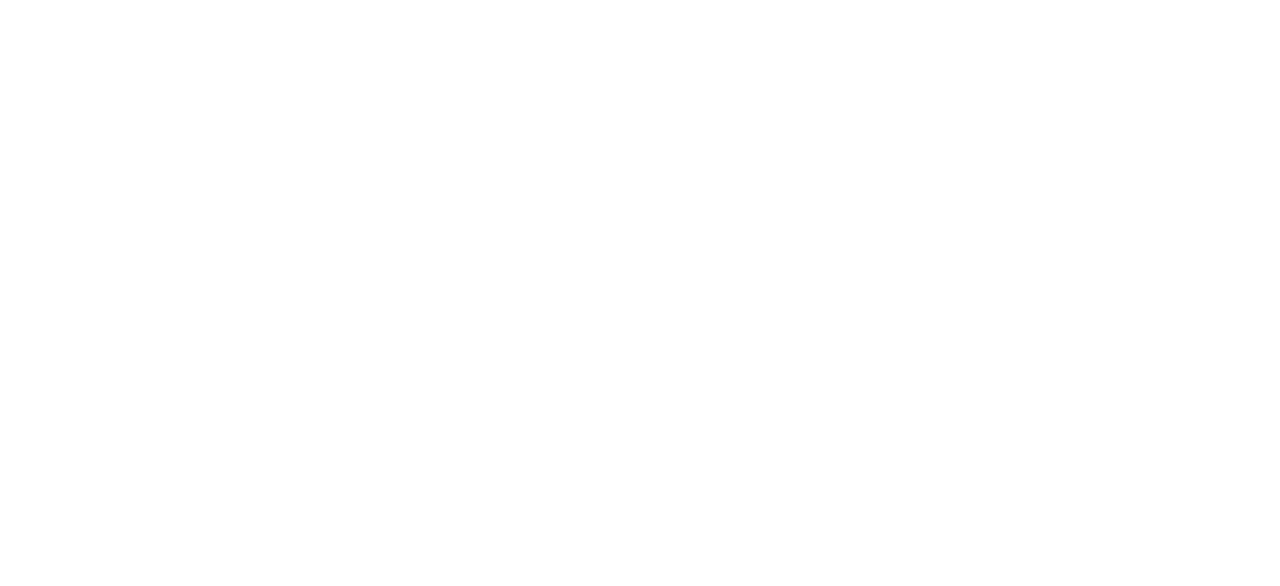
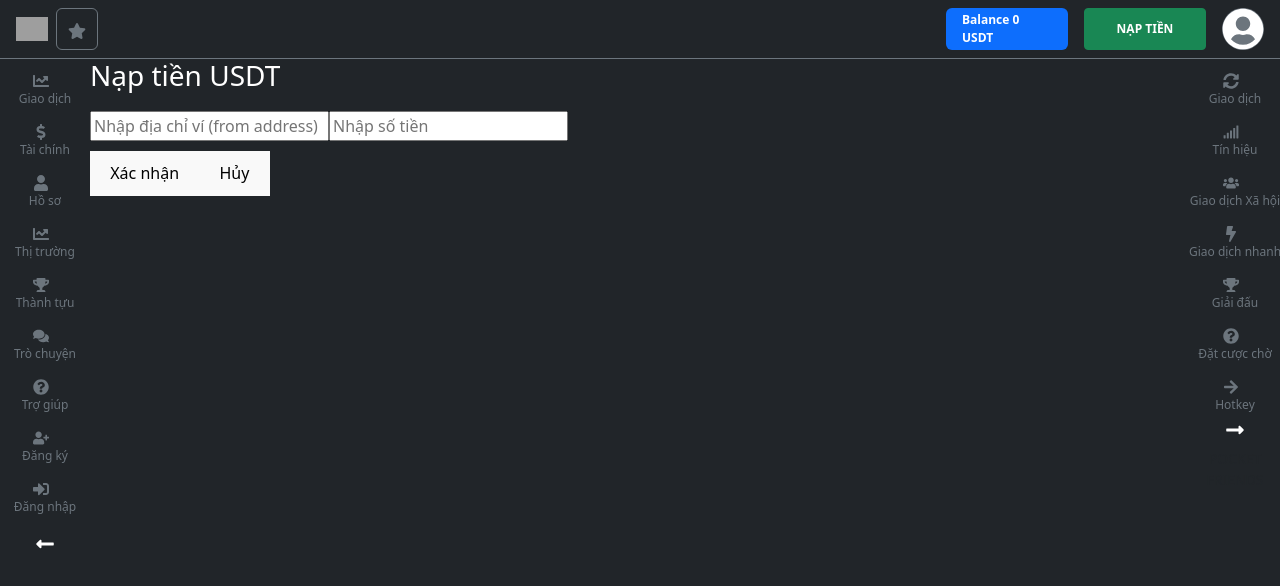
Before and after one commit to quangnvph26060/iq, a React (Vite) app in the folder iq/: page /deposit in a window 1280 px wide. Before the commit this address had no page. Shown: the top 586 px of the page. Built offline with nearby package versions, Linux system fonts and the light colour scheme; sample sign-in values are in the browser's storage; grey boxes are pictures that could not be loaded.

Commit message:
update code

```diff
--- a/iq/src/App.jsx
+++ b/iq/src/App.jsx
@@ -2,12 +2,15 @@
 import React from 'react';
 import { BrowserRouter } from 'react-router-dom';
 import AppRoutes from './routes';
+import { AuthProvider } from './contexts/AuthContext';
 import 'bootstrap/dist/css/bootstrap.min.css';
 
 function App() {
   return (
     <BrowserRouter>
-      <AppRoutes />
+      <AuthProvider>
+        <AppRoutes />
+      </AuthProvider>
     </BrowserRouter>
   );
 }
--- a/iq/src/contexts/AuthContext.jsx
+++ b/iq/src/contexts/AuthContext.jsx
@@ -1,13 +1,11 @@
-import React, { createContext, useContext, useState, useEffect } from 'react';
+import { createContext, useContext, useState, useEffect } from 'react';
 
-// 1. Tạo context
 const AuthContext = createContext();
 
-// 2. Provider để bọc App
 export const AuthProvider = ({ children }) => {
+  const [token, setToken] = useState(null);
   const [user, setUser] = useState(null);
-  const [token, setToken] = useState(null);
-
+  const [isAuthReady, setIsAuthReady] = useState(false);
 
   useEffect(() => {
     const savedToken = localStorage.getItem('accessToken');
@@ -21,29 +19,29 @@
         console.error('Invalid user JSON:', e);
       }
     }
+
+    setIsAuthReady(true);
   }, []);
 
-  // const login = (userData, token) => {
-  //   setUser(userData);
-  //   localStorage.setItem('accessToken', token);
-  //   localStorage.setItem('user', JSON.stringify(token));
-  // };
-  const login = (token) => {
+  const login = (token, user) => {
     localStorage.setItem('accessToken', token);
+    localStorage.setItem('user', JSON.stringify(user));
     setToken(token);
+    setUser(user);
   };
+
   const logout = () => {
-    setUser(null);
     localStorage.removeItem('accessToken');
     localStorage.removeItem('user');
+    setToken(null);
+    setUser(null);
   };
 
   return (
-    <AuthContext.Provider value={{ user, token, login, logout }}>
+    <AuthContext.Provider value={{ token, user, login, logout, isAuthReady }}>
       {children}
     </AuthContext.Provider>
   );
 };
 
-// 3. Hook tiện để dùng trong component
 export const useAuth = () => useContext(AuthContext);
--- /dev/null
+++ b/iq/src/features/auth/components/DepositPopup.jsx
@@ -0,0 +1,81 @@
+
+import React, { useState } from 'react';
+
+import { QRCodeCanvas } from 'qrcode.react';
+
+// import './Popup.css';
+
+
+
+const DepositPopup = ({ onClose, onDeposit }) => {
+    const [amount, setAmount] = useState('');
+    const [address, setAddress] = useState('');
+
+    const [showQR, setShowQR] = useState(false);
+
+
+    //Xu li logic xac nhan vi o day
+    const handleSubmit = () => {
+        const depositAmount = parseFloat(amount);
+        if (!address.trim()) {
+            alert('Vui lòng nhập địa chỉ ví.');
+            return;
+        }
+        if (isNaN(depositAmount) || depositAmount <= 0) {
+            alert('Số tiền không hợp lệ');
+            return;
+        }
+
+        if (!address || !amount || parseFloat(amount) <= 0) {
+            alert('Vui lòng nhập đầy đủ địa chỉ ví và số tiền hợp lệ.');
+            return;
+        }
+
+        setShowQR(true); // Hiện QR khi bấm xác nhận
+    };
+    //address dia chi vi nhan
+    let address_vinhan = '0x51b62F113f05c8Be2E40Cb589a23F3ea85D35356'
+    const qrValue = `ethereum:${address_vinhan}?value=${amount}`; // Định dạng URI cơ bản (có thể thay đổi theo chuẩn mạng)
+
+
+    return (
+        <div className="popuplogin">
+            <h3>Nạp tiền USDT</h3>
+
+            <input
+                type="text"
+                placeholder="Nhập địa chỉ ví (from address)"
+                value={address}
+                onChange={(e) => setAddress(e.target.value)}
+
+            />
+
+            <input
+                type="number"
+                placeholder="Nhập số tiền"
+                value={amount}
+                onChange={(e) => setAmount(e.target.value)}
+                style={{ marginTop: 10 }}
+            />
+
+            <div style={{ marginTop: 10 }}>
+                <button onClick={handleSubmit}>Xác nhận</button>
+                <button onClick={onClose}>Hủy</button>
+            </div>
+
+            {showQR && (
+                <div className="qr-container">
+                    <p>Quét mã để gửi USDT:</p>
+                    <QRCodeCanvas value={qrValue} size={180} />
+                    <p className="wallet-address">{address_vinhan}</p> {/* Hiển thị ví nhận */}
+
+                    {/* Trạng thái chờ nạp tiền */}
+                    <p className="pending-text">⏳ Đang chờ bạn gửi USDT...</p>
+                </div>
+            )}
+
+        </div>
+    );
+};
+
+export default DepositPopup;
--- a/iq/src/layouts/MainLayout.jsx
+++ b/iq/src/layouts/MainLayout.jsx
@@ -24,7 +24,9 @@
                         toggleSidebar={() => setSidebarExpanded(prev => !prev)}
                     />
                 </div>
-                <Outlet />
+                <div className="flex-grow-1">
+                    <Outlet />
+                </div>
                 <div style={{
                     width: `${sidebarWidthRight}px`,
                     flexShrink: 0,
--- a/iq/src/layouts/components/Topbar.jsx
+++ b/iq/src/layouts/components/Topbar.jsx
@@ -1,6 +1,7 @@
 import React from 'react';
-import { FaStar, FaSyncAlt,FaUserCircle  } from 'react-icons/fa';
+import { FaStar, FaSyncAlt, FaUserCircle } from 'react-icons/fa';
 import '../../assets/styles/components/Topbar.css';
+import { Link } from 'react-router-dom';
 const Topbar = () => {
     return (
         <header className="bg-dark text-white px-3 py-2 d-flex justify-content-between align-items-center border-bottom border-secondary">
@@ -22,29 +23,36 @@
 
             <div className="d-flex align-items-center gap-3">
                 <div
-                    className="bg-primary text-white px-3 py-1 rounded d-flex flex-column justify-content-center"
-                    style={{ fontSize: '0.75rem', width: '237px', height: '42px' }}
+                    className="  fw-semibold bg-primary text-white px-3 py-1 rounded d-flex flex-column justify-content-center"
+                    style={{ fontSize: '0.75rem', width: '122px', height: '42px' }}
                 >
-                    <div>🎁 NHẬN 50% TIỀN THƯỞNG</div>
-                    <small className="text-white-50">Mở tài khoản thực</small>
+                    <div>Balance 0 USDT</div>
+                    {/* <small className="text-white-50">Mở tài khoản thực</small> */}
                 </div>
 
 
-                <div className="text-end">
+                {/* <div className="text-end">
                     <div style={{ fontSize: '0.75rem' }} className="text-white-50">QT Demo - USD</div>
                     <div className="d-flex align-items-center">
                         <strong>$50,000</strong>
                         <FaSyncAlt className="ms-2 text-white-50" />
                     </div>
-                </div>
+                </div> */}
 
-                <button className="btn btn-success btn-sm px-3">NẠP TIỀN</button>
+                <Link
+                    to="/deposit"
+                    className="btn d-flex     justify-content-center
+    align-items-center btn-success btn-sm px-3 fw-semibold"
+                    style={{ fontSize: '0.75rem', width: '122px', height: '42px' }}
+                >
+                    NẠP TIỀN
+                </Link>
 
                 <div
                     className="rounded-circle bg-secondary"
                     style={{ width: '42px', height: '42px' }}
                 >
-                    <FaUserCircle   size={42} />
+                    <FaUserCircle size={42} />
                 </div>
             </div>
         </header>
--- a/iq/src/routes/RequireAuth.jsx
+++ b/iq/src/routes/RequireAuth.jsx
@@ -2,7 +2,12 @@
 import { useAuth } from '../contexts/AuthContext';
 
 const RequireAuth = ({ children }) => {
-  const { token } = useAuth();
+  const { token, isAuthReady } = useAuth();
+
+  // ⏳ Chờ khởi tạo xong mới kiểm tra token
+  if (!isAuthReady) {
+    return null; // hoặc loading spinner nếu muốn
+  }
 
   if (!token) {
     return <Navigate to="/login" replace />;
--- a/iq/src/routes/index.jsx
+++ b/iq/src/routes/index.jsx
@@ -4,6 +4,7 @@
 import Login from '../features/auth/pages/Login';
 import Register from '../features/auth/pages/Register';
 import TradePage from '../features/auth/components/TradePage';
+import DepositPopup from '../features/auth/components/DepositPopup';
 import AuthLayout from '../layouts/AuthLayout';
 import MainLayout from '../layouts/MainLayout';
 import RequireAuth from './RequireAuth';
@@ -24,12 +25,12 @@
 
             {/* Layout dành cho đã đăng nhập */}
             <Route element={
-
                 <RequireAuth>
                     <MainLayout />
                 </RequireAuth>
             }>
                 <Route path="/iqplay" element={<TradePage />} />
+                <Route path="/deposit" element={<DepositPopup />} />
             </Route>
         </Routes>
     );
```
Also changed, not shown: iq/src/routes/RequireNoAuth.jsx (line endings or trailing spaces). Lines whose indentation alone changed are shown as unchanged.
